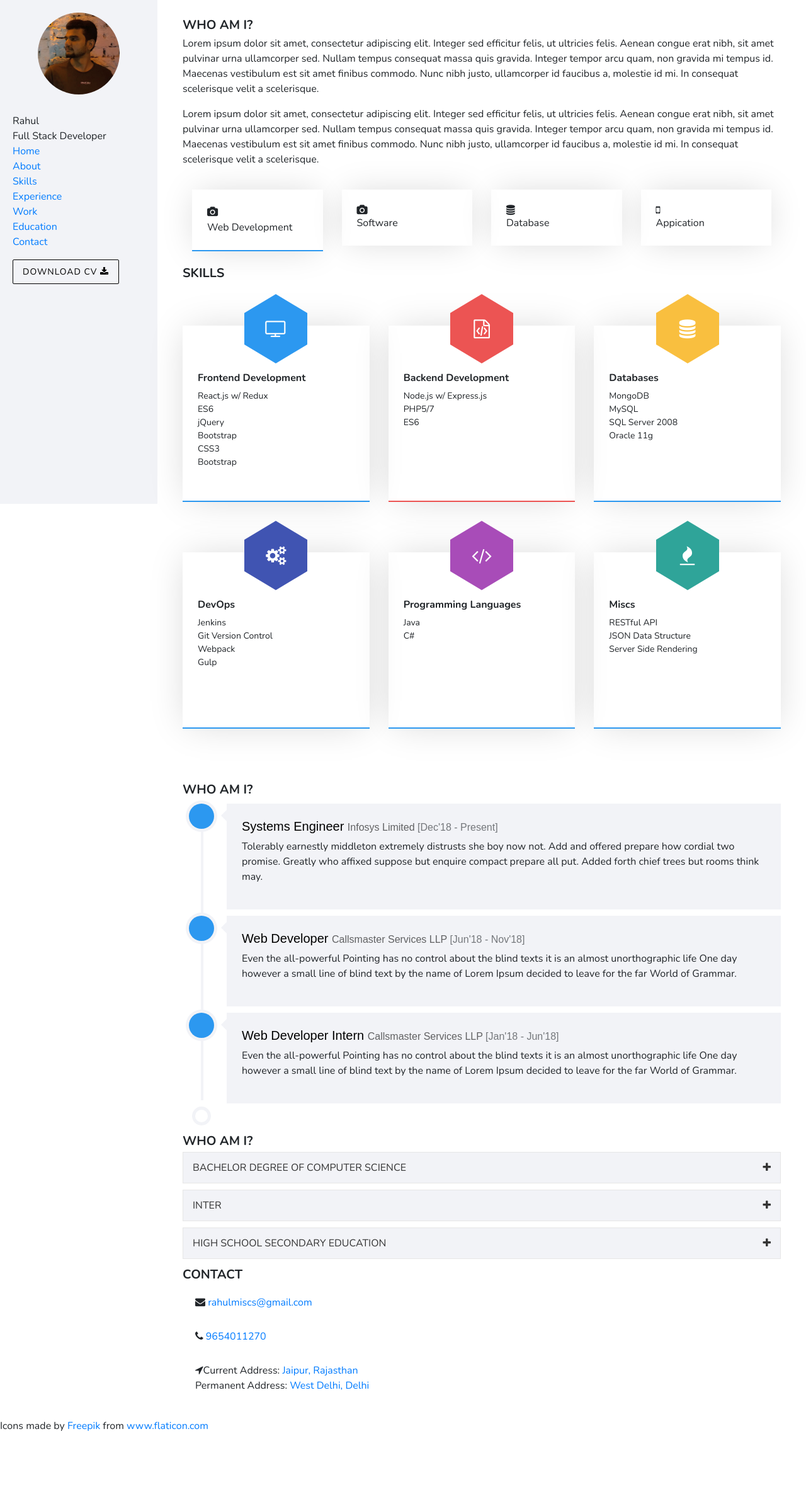
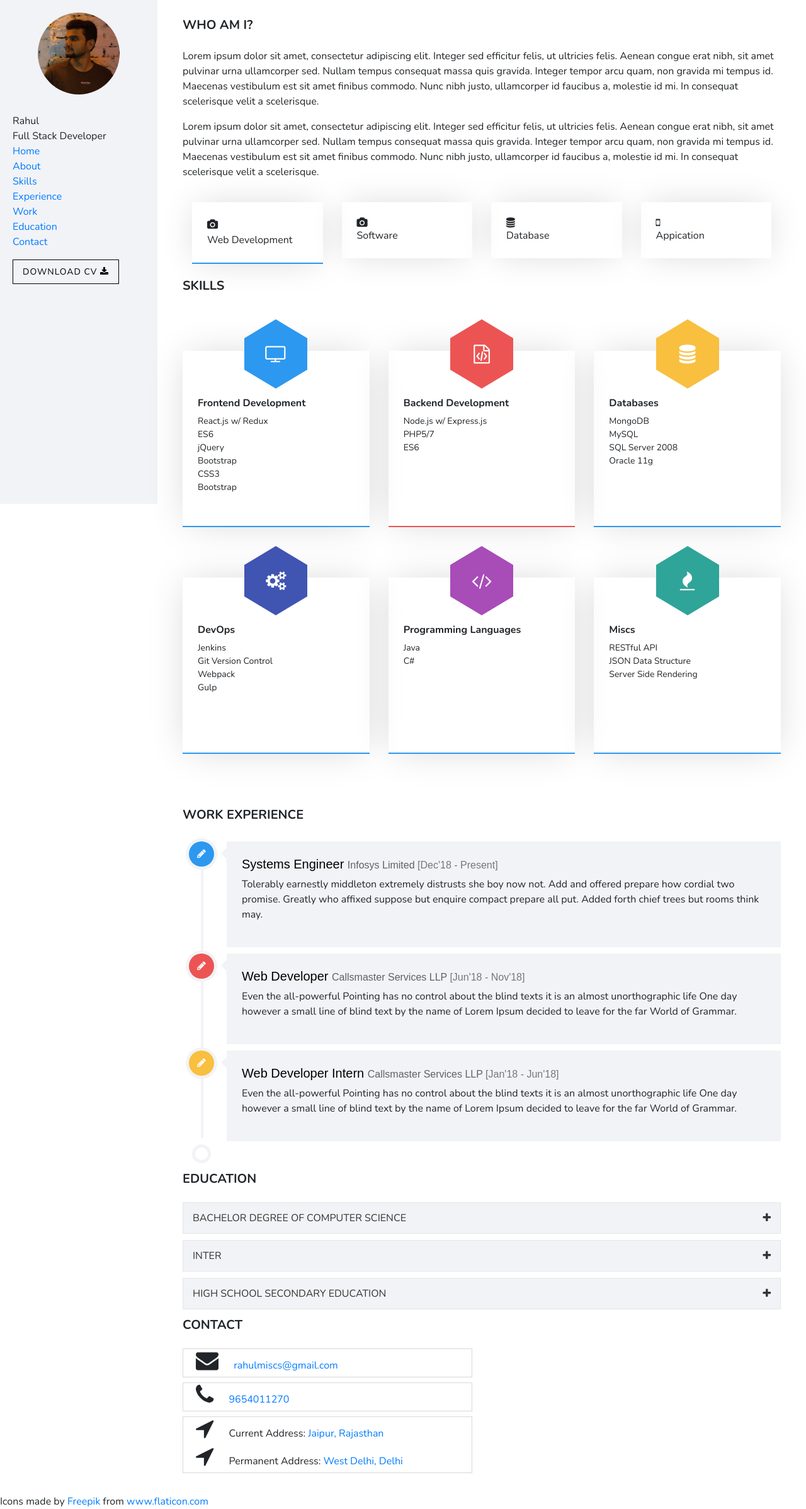
Before and after one commit to rahulmudgal/rahulmudgal.github.io, a PHP site: page / in a window 1280 px wide. Shown: the whole page at 63% size. Before the commit the page ends 2272 px from the top, so only its background shows below. Run offline with PHP 8.4, Linux system fonts and the light colour scheme.

```diff
--- /dev/null
+++ b/assets/custom.js
@@ -0,0 +1,24 @@
+$(document).ready(function () {
+    // Add smooth scrolling to all links
+    $("a").on('click', function (event) {
+
+        // Make sure this.hash has a value before overriding default behavior
+        if (this.hash !== "") {
+            // Prevent default anchor click behavior
+            event.preventDefault();
+
+            // Store hash
+            var hash = this.hash;
+
+            // Using jQuery's animate() method to add smooth page scroll
+            // The optional number (800) specifies the number of milliseconds it takes to scroll to the specified area
+            $('html, body').animate({
+                scrollTop: $(hash).offset().top
+            }, 0, function () {
+
+                // Add hash (#) to URL when done scrolling (default click behavior)
+                window.location.hash = hash;
+            });
+        } // End if
+    });
+});
--- a/assets/styles.css
+++ b/assets/styles.css
@@ -1,5 +1,8 @@
 @import url('https://fonts.googleapis.com/css?family=Nunito:400,700,900&display=swap');
 
+html {
+    scroll-behavior: smooth;
+}
 *{
     padding: 0;
     margin: 0;
@@ -43,6 +46,7 @@ ul{
     font-weight: bold;
     border-bottom: none;
     display: inline-block;
+    margin-bottom: 20px;
 }
 .sec-header::after{
     content: '';
@@ -77,16 +81,21 @@ ul{
     font-weight: 400;
     text-transform: uppercase;
     letter-spacing: 1px;
-    -webkit-border-radius: 2px;
-    -moz-border-radius: 2px;
-    -ms-border-radius: 2px;
-    border-radius: 2px;
+    -webkit-border-radius: 0;
+    -moz-border-radius: 0;
+    -ms-border-radius: 0;
+    border-radius: 0;
     -webkit-transition: .5s;
     -o-transition: .5s;
     transition: .5s;
     padding: 8px 15px!important;
     border: 1px solid #000;
     background: 0 0!important;
+}
+.btn:hover{
+    border: 0;
+    background: #000 !important;
+    color: #2c98f0;
 }
 .about-row2{
     margin: 20px auto;
@@ -150,6 +159,16 @@ ul{
     height: 20px;
     margin-left: 10px;
 }
+
+
+.timeline-centered .timeline-entry .timeline-entry-inner .timeline-icon.color-2 {
+    background: #ec5453;
+}
+.timeline-centered .timeline-entry .timeline-entry-inner .timeline-icon.color-3 {
+    background: #f9bf3f;
+}
+
+
 .timeline-centered .timeline-entry .timeline-entry-inner .timeline-icon i {
     color: #fff;
 }
@@ -397,5 +416,13 @@ ul{
 }
 
 #contact .contact-box{
-    padding: 15px 20px;
+    padding: 0 20px;
+    border: 1px solid #d8d8d8;
+    margin-bottom: 8px;
+    line-height: 36px;
 }
+#contact .contact-box i{
+    height: 100%;
+    margin-right: 20px;
+    font-size: 36px;
+}
--- a/index.html
+++ b/index.html
@@ -250,7 +250,7 @@
         <div id="exp">
             <div class="sec-content">
                 <div class="container-fluid">
-                    <div class="sec-header">Who Am I?</div>
+                    <div class="sec-header">Work Experience</div>
                     <div class="row">
                         <div class="col-md-12">
                             <div class="timeline-centered">
@@ -258,11 +258,11 @@
                                     data-animate-effect="fadeInLeft">
                                     <div class="timeline-entry-inner">
                                         <div class="timeline-icon color-1">
-                                            <i class="icon-pen2"></i>
+                                            <i class="fa fa-pencil"></i>
                                         </div>
                                         <div class="timeline-label">
                                             <h2><a href="#">Systems Engineer</a> <span><a href="https://infosys.com"
-                                                        target="_blank">Infosys Limited</a> [Dec'18 -
+                                                        target="_blank" rel="noopener">Infosys Limited</a> [Dec'18 -
                                                     Present]</span></h2>
                                             <p>Tolerably earnestly middleton extremely distrusts she boy now not. Add
                                                 and offered prepare how cordial two promise. Greatly who affixed suppose
@@ -275,11 +275,12 @@
                                     data-animate-effect="fadeInRight">
                                     <div class="timeline-entry-inner">
                                         <div class="timeline-icon color-2">
-                                            <i class="icon-pen2"></i>
+                                            <i class="fa fa-pencil"></i>
                                         </div>
                                         <div class="timeline-label">
                                             <h2><a href="#">Web Developer</a> <span><a href="https://callsmaster.com"
-                                                        target="_blank">Callsmaster Services LLP</a> [Jun'18 -
+                                                        target="_blank" rel="noopener">Callsmaster Services LLP</a>
+                                                    [Jun'18 -
                                                     Nov'18]</span></h2>
                                             <p>Even the all-powerful Pointing has no control about the blind texts it is
                                                 an almost unorthographic life One day however a small line of blind text
@@ -292,11 +293,12 @@
                                     data-animate-effect="fadeInLeft">
                                     <div class="timeline-entry-inner">
                                         <div class="timeline-icon color-3">
-                                            <i class="icon-pen2"></i>
+                                            <i class="fa fa-pencil"></i>
                                         </div>
                                         <div class="timeline-label">
                                             <h2><a href="#">Web Developer Intern</a> <span><a
-                                                        href="https://callsmaster.com" target="_blank">Callsmaster
+                                                        href="https://callsmaster.com" target="_blank"
+                                                        rel="noopener">Callsmaster
                                                         Services LLP</a>
                                                     [Jan'18 - Jun'18]</span></h2>
                                             <p>Even the all-powerful Pointing has no control about the blind texts it is
@@ -324,7 +326,7 @@
         <!--Education-->
         <div id="edu">
             <div class="container-fluid">
-                <div class="sec-header">Who Am I?</div>
+                <div class="sec-header">Education</div>
                 <div class="row">
                     <div class="col-md-12">
                         <div class="collapser" data-toggle="collapse" data-target="#btechedu" aria-expanded="false"
@@ -395,9 +397,11 @@
                             <i class="fa fa-phone"></i> <a href="tel:9654011270">9654011270</a>
                         </div>
                         <div class="contact-box">
-                            <i class="fa fa-location-arrow"></i>Current Address: <a
+                            <i class="fa fa-location-arrow"></i> Current Address: <a
                                 href="https://goo.gl/maps/9v4vCgrsVVApiL4R7">Jaipur,
-                                Rajasthan</a><br />Permanent Address: <a
+                                Rajasthan</a>
+                            <br />
+                            <i class="fa fa-location-arrow"></i> Permanent Address: <a
                                 href="https://goo.gl/maps/sxKMRYLa2nbuL4Gz6">West Delhi,
                                 Delhi</a>
                         </div>
@@ -425,7 +429,7 @@
         integrity="sha384-JZR6Spejh4U02d8jOt6vLEHfe/JQGiRRSQQxSfFWpi1MquVdAyjUar5+76PVCmYl"
         crossorigin="anonymous"></script>
 
-    <script src="https://unpkg.com/@popperjs/core@2"></script>
+    <script src="assets/custom.js"></script>
 </body>
 
 </html>
```
Also changed, not shown: images/fav32x32.png, images/fav512x512.png (deleted).
